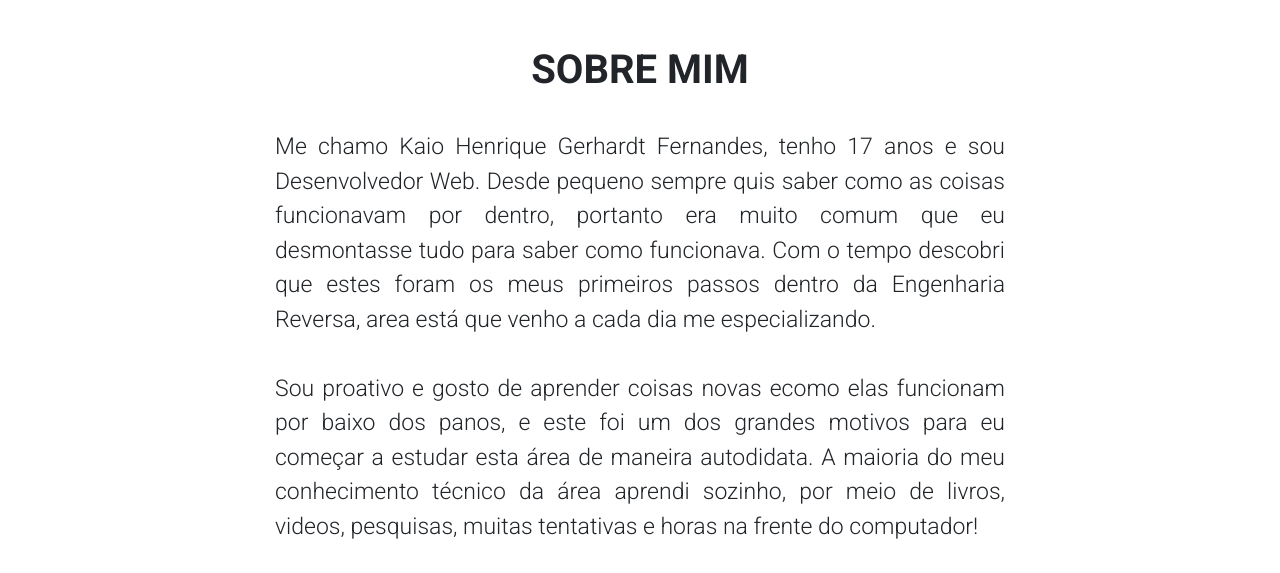
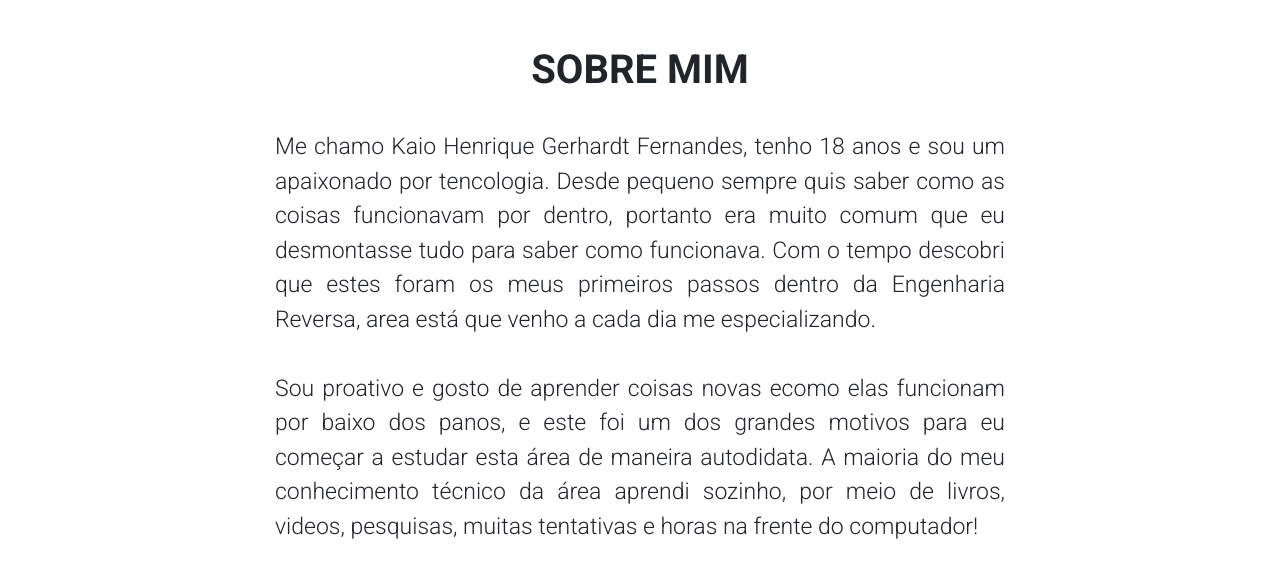
Before and after one commit to gdtec-digital/KaioGerhardt, a website with bundled scripts: page index.html in a window 1280 px wide. Shown: the part 802-1375 px from the top of the page. Built offline with nearby package versions, Linux system fonts and the light colour scheme.

Commit message:
Update index.html

```diff
--- a/index.html
+++ b/index.html
@@ -38,7 +38,7 @@
                 <div class="col-sm-8 align-items-center pt-5 pb-5">
                     <h1 class="pb-1">SOBRE MIM</h1>
                     <p class="pt-4 pb-3">
-                        Me chamo Kaio Henrique Gerhardt Fernandes, tenho 17 anos e sou Desenvolvedor Web.
+                        Me chamo Kaio Henrique Gerhardt Fernandes, tenho 18 anos e sou um apaixonado por tencologia.
                         Desde pequeno sempre quis saber como as coisas funcionavam por dentro, portanto era muito
                         comum que eu desmontasse tudo para saber como funcionava. Com o tempo descobri que estes
                         foram os meus primeiros passos dentro da Engenharia Reversa, area está que venho a cada dia
```
